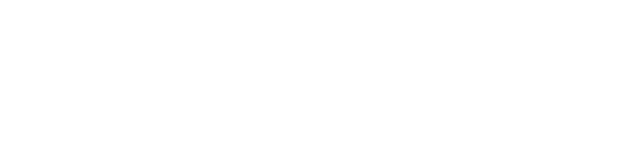
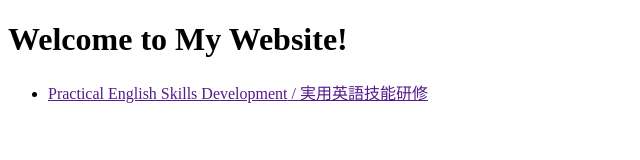
Before and after one commit to s2312611/s2312611.github.io, a plain HTML site: page index.html in a window 1280 px wide. Shown: the whole page, without its empty margins (0-640 px from the left). Drawn offline with Linux system fonts and the light colour scheme.

Commit message:
Update index.html

```diff
--- a/index.html
+++ b/index.html
@@ -1,5 +1,21 @@
 <!DOCTYPE html>
-<html>
-    <head></head>
-    <body></body>
+<html lang="en, ja, en-ja, ja-en" width="100%">
+    <head>
+        <meta charset="UTF-8">
+        <meta name="viewport" content="width=device-width, initial-scale=1.0">
+        <title>
+            HOME | s2312611
+        </title>
+    </head>
+    <body>
+        <h1>
+            Welcome to My Website!
+        </h1>
+        <ul>
+            <li>
+                <a href="" target="_self"><span lang="en, en-ja">Practical English Skills Development</span> / <span lang="ja, ja-en">実用英語技能研修</span></a>
+                <br>
+            </li>
+        </ul>
+    </body>
 </html>
```
